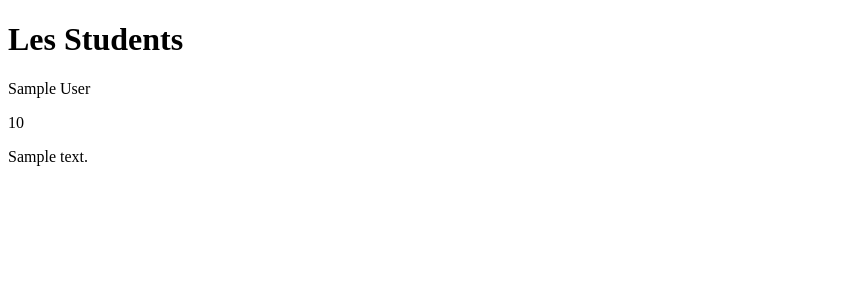
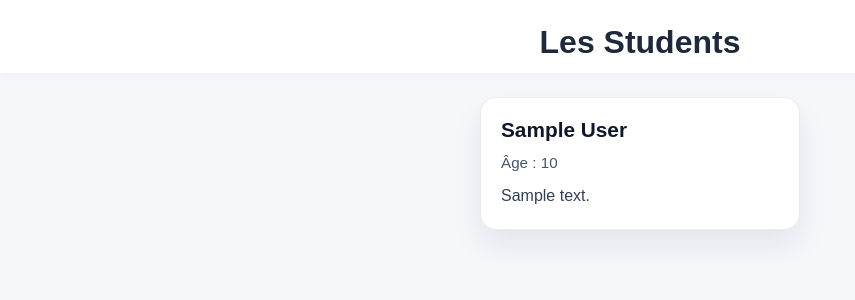
Before and after one commit to Gregoire-F/promo-app--Gabriel-Gregoire-Jules-, a PHP site: page / in a window 1280 px wide. Shown: the top 300 px of the page, without its empty margins (0-855 px from the left). Run offline with PHP 8.4, Linux system fonts and the light colour scheme; tables that the repository leaves empty or names only in its code hold one stand-in row (values such as "Sample post").

Commit message:
html et css

```diff
--- a/templates/index.html.twig
+++ b/templates/index.html.twig
@@ -4,13 +4,20 @@
     <meta charset="UTF-8">
     <meta name="viewport" content="width=device-width, initial-scale=1.0">
     <title>Students</title>
+    <link rel="stylesheet" href="style.css">
 </head>
 <body>
-    <h1>Les Students</h1>
-    {% for student in students %}
-        <p>{{ student.name }}</p>
-        <p>{{ student.age }}</p>
-        <p>{{ student.bio }}</p>
-    {% endfor %}
+    <header>
+        <h1>Les Students</h1>
+    </header>
+    <main class="students-container">
+        {% for student in students %}
+            <article class="student-card">
+                <h2>{{ student.name }}</h2>
+                <div class="student-meta">Âge : {{ student.age }}</div>
+                <p>{{ student.bio }}</p>
+            </article>
+        {% endfor %}
+    </main>
 </body>
 </html>
--- /dev/null
+++ b/templates/style.css
@@ -0,0 +1,73 @@
+* {
+  box-sizing: border-box;
+}
+
+body {
+  margin: 0;
+  font-family: Arial, Helvetica, sans-serif;
+  background: #f5f7fb;
+  color: #222;
+}
+
+header {
+  padding: 24px 20px 12px;
+  text-align: center;
+  background: #ffffff;
+  box-shadow: 0 2px 10px rgba(0, 0, 0, 0.04);
+}
+
+header h1 {
+  margin: 0;
+  font-size: 2rem;
+  color: #1e293b;
+}
+
+.students-container {
+  display: flex;
+  flex-wrap: wrap;
+  justify-content: center;
+  gap: 20px;
+  padding: 24px;
+  max-width: 1200px;
+  margin: 0 auto;
+}
+
+.student-card {
+  background: #ffffff;
+  border-radius: 16px;
+  padding: 20px;
+  width: min(320px, 100%);
+  box-shadow: 0 16px 30px rgba(15, 23, 42, 0.08);
+  border: 1px solid rgba(15, 23, 42, 0.08);
+  display: flex;
+  flex-direction: column;
+  gap: 12px;
+}
+
+.student-card h2 {
+  margin: 0;
+  font-size: 1.3rem;
+  color: #0f172a;
+}
+
+.student-meta {
+  font-size: 0.95rem;
+  color: #475569;
+}
+
+.student-card p {
+  margin: 0;
+  line-height: 1.6;
+  color: #334155;
+}
+
+@media (max-width: 640px) {
+  .students-container {
+    padding: 16px;
+    gap: 16px;
+  }
+
+  header {
+    padding: 20px 16px 10px;
+  }
+}
```
